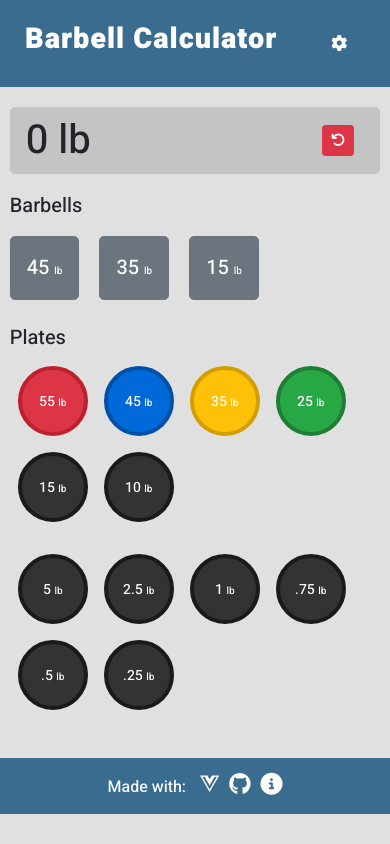
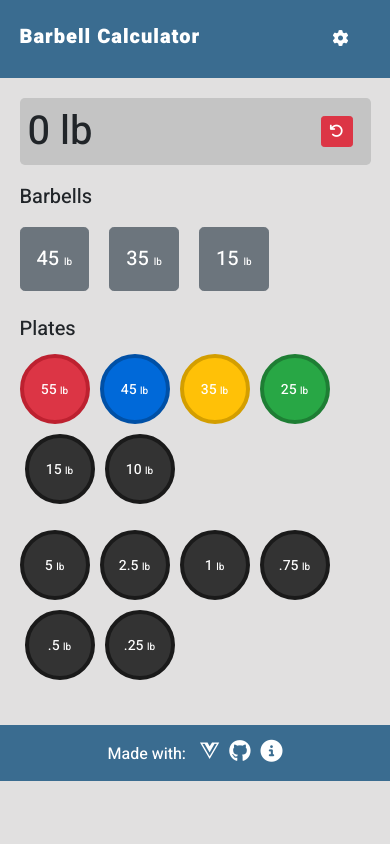
Before and after one commit to nikibrown/vue-barbell-calculator, a Vue app: page / in a window 390 px wide. Built offline with nearby package versions, Linux system fonts and the light colour scheme.

Commit message:
fix container issues

```diff
--- a/src/App.vue
+++ b/src/App.vue
@@ -39,7 +39,7 @@
         <main>
             <div class="total-weight">
                 <div class="app-container justify-content-between">
-                    <nav class="navbar navbar-light navbar-main">
+                    <nav class="navbar navbar-light navbar-total-weight">
                         <h1 class="">
                             {{ totalWeight }}
                             <span v-if="pounds">lb</span>
@@ -162,14 +162,14 @@ export default {
 
             units: [
                 {
-                    bsClasses: "btn btn-secondary btn-lg",
+                    bsClasses: "btn btn-sm btn-secondary btn-lg",
                     unitLabel: "Pounds",
                     text: "&check; ",
                     selected: true,
                     isDisabled: false
                 },
                 {
-                    bsClasses: "btn btn-secondary btn-lg    ",
+                    bsClasses: "btn btn-sm btn-secondary btn-lg    ",
                     unitLabel: "Kilos",
                     text: "",
                     selected: false,
@@ -450,10 +450,6 @@ body {
     display: block;
 }
 
-.navbar-main {
-    background-color: $blueGray;
-}
-
 .navbar-brand {
     font-size: 1.8rem;
     font-weight: 900;
@@ -462,8 +458,18 @@ body {
 
 .navbar-main  {
     background-color: $blueGray;
+    padding: .5em;
+
     .app-container {
         display: flex;
+    }
+
+    h1 {
+        text-align: center;
+
+        span {
+            font-size: 20px;
+        }
     }
 }
 
@@ -480,7 +486,7 @@ button {
 }
 
 button:first-child {
-    margin-left: 0;
+    margin-left: 0 !important;
 }
 
 
@@ -490,13 +496,10 @@ button:first-child {
 
 .plates,
 .barbells {
-    flex-direction: row;
-}
+    flex-wrap: wrap;
 
-
-@media screen and (max-width: 450px) {
-    .plates {
-        flex-wrap: wrap;
+    @media screen and (min-width: 600px) {
+        flex-direction: row;
     }
 }
 
@@ -554,13 +557,9 @@ footer a {
 
 .app-container {
     margin: 0 auto;
-    width: 60vw;
-}
-
-@media screen and (max-width: 900px) {
-    .app-container {
-        margin: 0 auto;
-        width: 95%;
+    width: 90%;
+    @media screen and (min-width: 600px) {
+        width: 480px;
     }
 }
 
@@ -568,19 +567,25 @@ main {
     margin: 20px 0;
 }
 
+.navbar {
+    padding: .5rem 0;
+}
+
 .total-weight {
     margin: 20px 0;
+    .navbar.navbar-total-weight {
+        background-color: #C4C4C4;
+        border-radius: .3rem;
+        padding: .5rem;
+    }
+
+    h1 {
+        line-height: 1;
+        margin-bottom: 0;
+    }
 }
 
-.total-weight .navbar {
-    background-color: #C4C4C4;
-    border-radius: .3rem;
-}
 
-.total-weight h1 {
-    line-height: 1;
-    margin-bottom: 0;
-}
 
 .error {
     color: red;
--- a/src/components/Plate.vue
+++ b/src/components/Plate.vue
@@ -57,51 +57,35 @@ export default {
 <style lang="scss" scoped>
 
 .btn-plate {
+  border: 4px solid;
   color: $white;
   &:hover {
     color: $white;
   }
 }
 
-.weight-lg {
-  border: 5px solid;
-  min-width: 100px;
-  min-height: 100px;
-}
 
 .weight-sm {
-
   background-color: $darkGray;
-  border: 5px solid;
+  border: 4px solid;
   border-color: darken($darkGray, 10%);
-  min-width: 70px;
-  min-height: 70px;
   &:hover {
     background-color: darken($darkGray, 10%);
   }
 }
 
 
-@media screen and (max-width: 900px) {
+
 .weight-lg,
 .weight-sm {
   border-width: 4px;
   font-size: 14px;
   min-width: 70px;
   min-height: 70px;
-      margin: 3px;
-    }
+  margin: 5px;
 }
 
-@media screen and (max-width: 450px) {
-    .weight-lg,
-    .weight-sm {
-      font-size: 14px;
-      min-width: 70px;
-      min-height: 70px;
-      margin: 8px;
-    }
-}
+
 
 .kilos .kilo-weight-hide {
   display: none;
```
Lines whose indentation alone changed are shown as unchanged.
